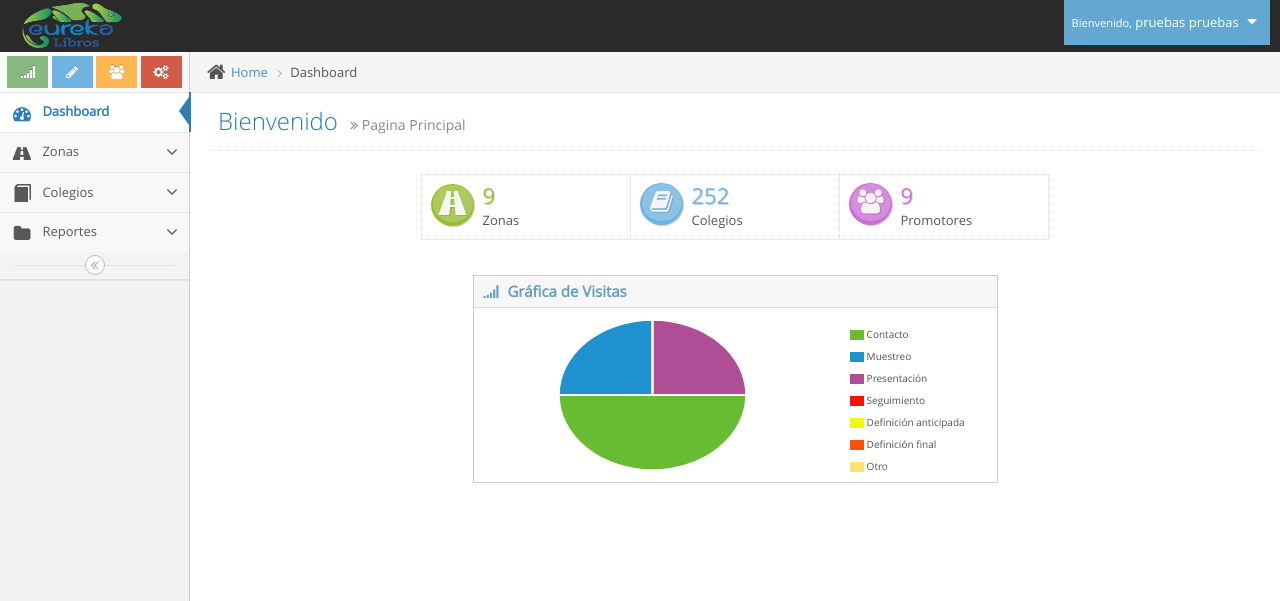
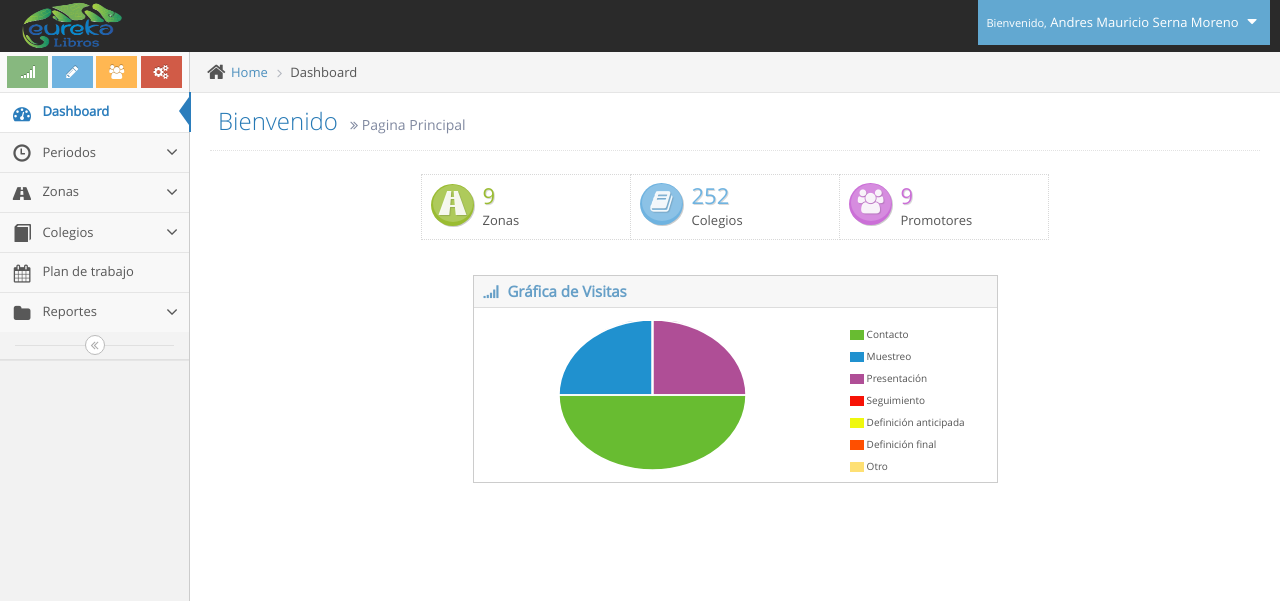
Before and after one commit to aleran/promotores_eureka, a PHP site: page /index.php in a window 1280 px wide. Shown: the top 601 px of the page. Run offline with PHP 8.4, Linux system fonts and the light colour scheme; a user stored in the database is signed in; data comes from the database, SQL or seed files in the repository.

Commit message:
agregado menu de periodos

```diff
--- a/template/sidebar.php
+++ b/template/sidebar.php
@@ -274,6 +274,66 @@
 					<?php if ( ($_SESSION["tipo"] ==1) ) {?>
 					<li class="">
 						<a href="#" class="dropdown-toggle">
+							<i class="menu-icon glyphicon glyphicon-time"></i>
+							<span class="menu-text"> Periodos </span>
+
+							<b class="arrow fa fa-angle-down"></b>
+						</a>
+
+						<b class="arrow"></b>
+
+						<ul class="submenu">
+							<li class="">
+								<a href="#">
+									<i class="menu-icon fa fa-caret-right"></i>
+									Crear periodo
+								</a>
+
+								<b class="arrow"></b>
+							</li>
+
+							<li class="">
+								<a href="#">
+									<i class="menu-icon fa fa-caret-right"></i>
+									Ver Periodos
+
+								</a>
+
+								<b class="arrow"></b>
+							</li>
+
+							<!--<li class="">
+								<a href="form-wizard.html">
+									<i class="menu-icon fa fa-caret-right"></i>
+									Wizard &amp; Validation
+								</a>
+
+								<b class="arrow"></b>
+							</li>
+
+							<li class="">
+								<a href="wysiwyg.html">
+									<i class="menu-icon fa fa-caret-right"></i>
+									Wysiwyg &amp; Markdown
+								</a>
+
+								<b class="arrow"></b>
+							</li>
+
+							<li class="">
+								<a href="dropzone.html">
+									<i class="menu-icon fa fa-caret-right"></i>
+									Dropzone File Upload
+								</a>
+
+								<b class="arrow"></b>
+							</li>-->
+						</ul>
+					</li>
+					<?php } ?>
+					<?php if ( ($_SESSION["tipo"] ==1) ) {?>
+					<li class="">
+						<a href="#" class="dropdown-toggle">
 							<i class="menu-icon fa fa-road"></i>
 							<span class="menu-text"> Zonas </span>
 
@@ -398,8 +458,8 @@
 
 						<b class="arrow"></b>
 					</li>-->
-
-					<!--<li class="">
+					<?php if ( $_SESSION["id"] ==3 || $_SESSION["tipo"] ==1  ) {?>
+					<li class="">
 						<a href="calendar.php">
 							<i class="menu-icon fa fa-calendar"></i>
 
@@ -410,8 +470,8 @@
 						</a>
 
 						<b class="arrow"></b>
-					</li>-->
-
+					</li>
+					<?php } ?>
 					<li class="">
 						<a href="#" class="dropdown-toggle">
 							<i class="menu-icon fa fa-folder"></i>
```
